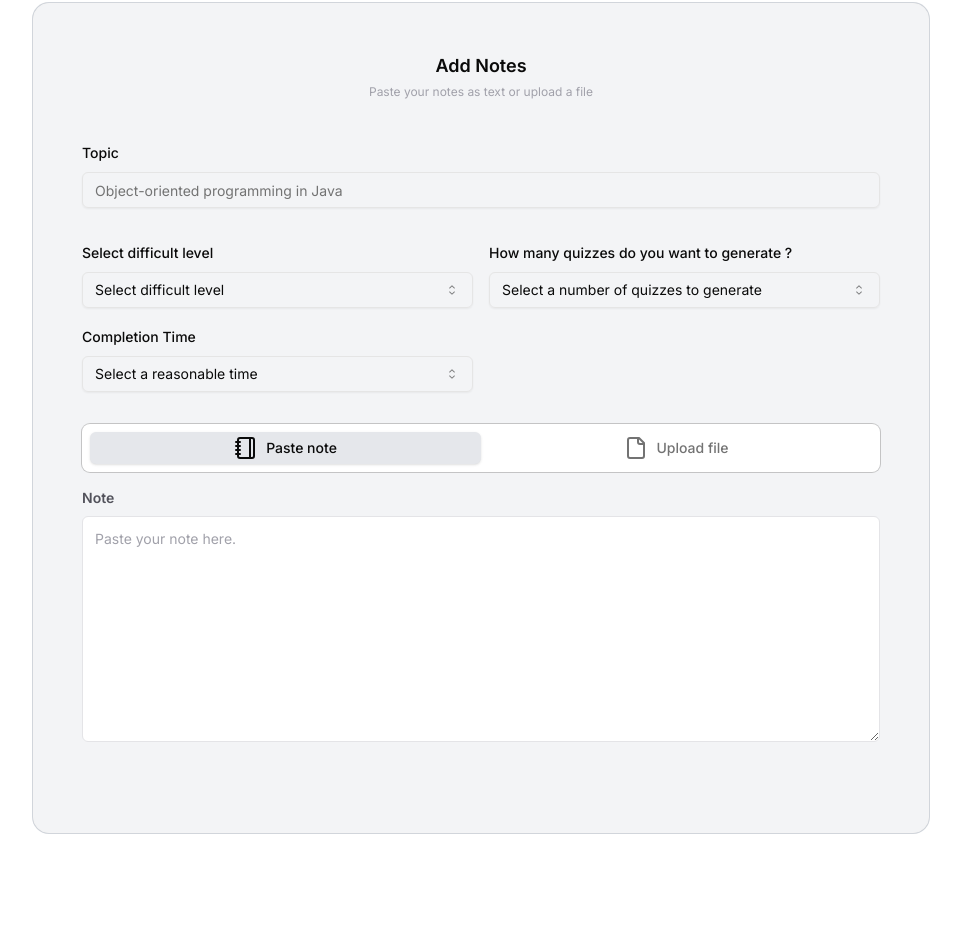
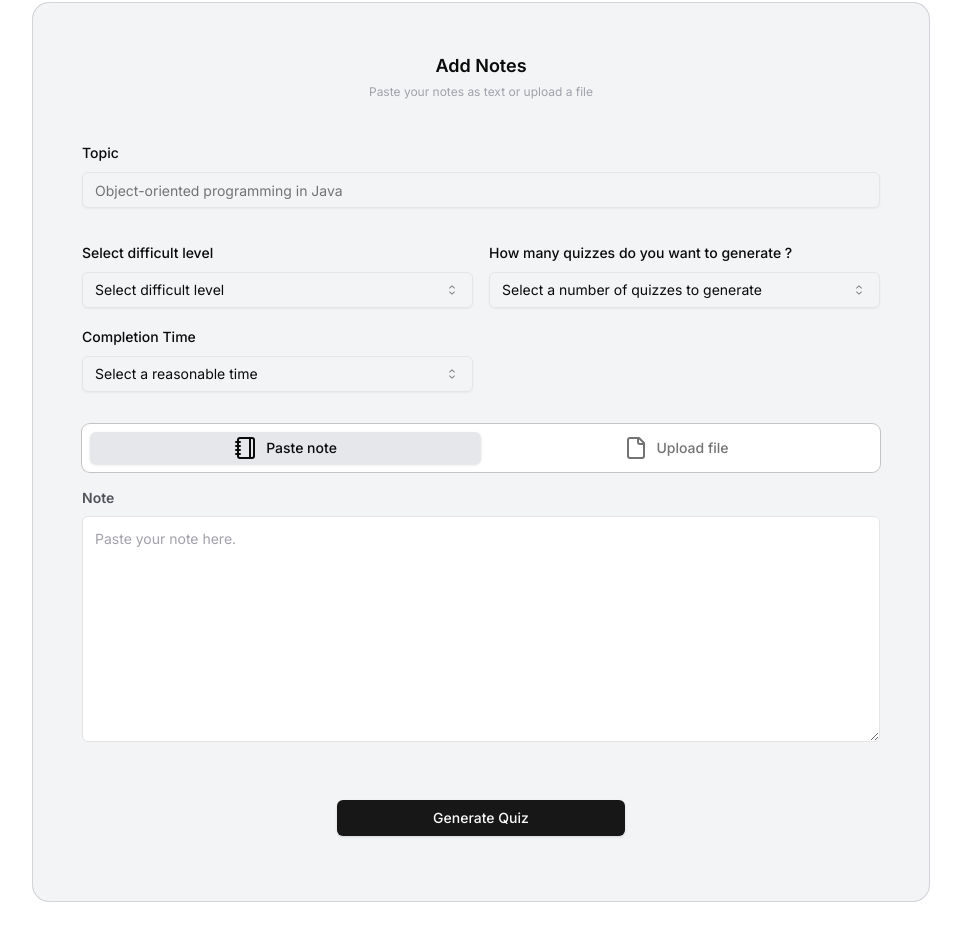
Before and after one commit to AbassHammed/DocuQuiz, a Next.js app: page / in a window 1280 px wide. Shown: the part 369-1310 px from the top of the page, without its empty margins (159-1120 px from the left). Before the commit the page ends 1242 px from the top, so only its background shows below. Built offline with nearby package versions, Linux system fonts and the light colour scheme.

Commit message:
I can successfully send data to the backend

```diff
--- /dev/null
+++ b/src/app/api/server/route.ts
@@ -0,0 +1,29 @@
+/* eslint-disable no-console */
+import { NextRequest, NextResponse } from 'next/server';
+
+// Handle the incoming request
+export async function POST(request: NextRequest) {
+  const formData = await request.formData();
+
+  const topic = formData.get('topic') as string;
+  const text = formData.get('text') as string;
+  const difficulty = formData.get('difficulty') as string;
+  const quizCount = formData.get('quizCount') as string;
+  const timer = formData.get('timer') as string;
+
+  // Now you have access to each piece of data individually
+  console.log({ topic, text, difficulty, quizCount, timer });
+
+  // You can now process these data as needed
+  // For example, generate a quiz, store in a database, etc.
+
+  // Respond with some result or status
+  return NextResponse.json({
+    message: 'Form data received successfully',
+    topic,
+    text,
+    difficulty,
+    quizCount,
+    timer,
+  });
+}
--- a/src/app/globals.css
+++ b/src/app/globals.css
@@ -75,3 +75,9 @@
     @apply bg-background text-foreground;
   }
 }
+
+::-webkit-scrollbar {
+  display: none;
+  -ms-overflow-style: none;
+  scrollbar-width: none;
+}
--- a/src/components/homeForm.tsx
+++ b/src/components/homeForm.tsx
@@ -26,14 +26,15 @@ import {
 } from '@components';
 import { zodResolver } from '@hookform/resolvers/zod';
 import pdfToText from '@lib/utils';
-import { File, Notebook, XIcon } from 'lucide-react';
+import { FormSubmitType } from '@types';
+import { File, Loader2, Notebook, XIcon } from 'lucide-react';
 import { useForm } from 'react-hook-form';
 import { z } from 'zod';
 
 const MAX_FILE_SIZE = 10000000; //10MB
 const FILE_TYPE = 'application/pdf';
 
-const difficulty = [
+const difficult = [
   { label: 'Easy', value: 'easy' },
   { label: 'Moderate', value: 'moderate' },
   { label: 'Hard', value: 'hard' },
@@ -54,16 +55,22 @@ const homeFormSchema = z.object({
     .string({ required_error: 'You must give a topic to the quiz.' })
     .min(6, { message: 'The topic must be at least 6 caracters' })
     .max(30, { message: "The topic can't be longer than 30 characters" }),
-  difficult: z.string({
+  difficulty: z.string({
     required_error: 'Please select a difficulty',
   }),
-  quiz: z.string({ required_error: 'Please select the number of series you want to generate.' }),
-  time: z.string({ required_error: 'Please select the duration of the quiz' }),
+  quizCount: z.string({
+    required_error: 'Please select the number of series you want to generate.',
+  }),
+  timer: z.string({ required_error: 'Please select the duration of the quiz' }),
 });
 
-type HomeFormValues = z.infer<typeof homeFormSchema>;
+export type HomeFormValues = z.infer<typeof homeFormSchema>;
 
-const HomeForm = () => {
+interface props {
+  onSubmit: (data: FormSubmitType) => void;
+}
+
+const HomeForm = ({ onSubmit }: props) => {
   const [pdfFile, setPdfFile] = useState<File>();
   const { toast } = useToast();
   const [note, setNote] = useState<string | undefined>();
@@ -125,15 +132,20 @@ const HomeForm = () => {
 
   const defaultValues: Partial<HomeFormValues> = {
     topic: '',
-    difficult: '',
-    quiz: '',
-    time: '',
+    difficulty: '',
+    quizCount: '',
+    timer: '',
   };
 
   const form = useForm<HomeFormValues>({
     resolver: zodResolver(homeFormSchema),
     defaultValues,
   });
+
+  const onFormSubmit = async (data: HomeFormValues) => {
+    const formData: FormSubmitType = { ...data, text: note! };
+    onSubmit(formData);
+  };
 
   const handleRemoveFile = () => setPdfFile(undefined);
   return (
@@ -144,7 +156,7 @@ const HomeForm = () => {
       </header>
       <div className="flex flex-col gap-3 mb-4">
         <Form {...form}>
-          <form className="space-y-8">
+          <form className="space-y-8" onSubmit={form.handleSubmit(onFormSubmit)}>
             <FormField
               control={form.control}
               name="topic"
@@ -156,6 +168,7 @@ const HomeForm = () => {
                       placeholder="Object-oriented programming in Java"
                       {...field}
                       onKeyDown={handleKeyDown}
+                      disabled={generating}
                     />
                   </FormControl>
                   <FormMessage />
@@ -166,7 +179,7 @@ const HomeForm = () => {
             <div className="grid md:grid-cols-2 gap-4">
               <FormField
                 control={form.control}
-                name="difficult"
+                name="difficulty"
                 render={({ field }) => (
                   <FormItem>
                     <FormLabel>Select difficult level</FormLabel>
@@ -177,7 +190,7 @@ const HomeForm = () => {
                         </SelectTrigger>
                       </FormControl>
                       <SelectContent>
-                        {difficulty.map(diff => (
+                        {difficult.map(diff => (
                           <SelectItem key={diff.label} value={diff.value}>
                             {diff.label}
                           </SelectItem>
@@ -191,7 +204,7 @@ const HomeForm = () => {
 
               <FormField
                 control={form.control}
-                name="quiz"
+                name="quizCount"
                 render={({ field }) => (
                   <FormItem>
                     <FormLabel>How many quizzes do you want to generate ?</FormLabel>
@@ -215,7 +228,7 @@ const HomeForm = () => {
               />
               <FormField
                 control={form.control}
-                name="time"
+                name="timer"
                 render={({ field }) => (
                   <FormItem>
                     <FormLabel>Completion Time</FormLabel>
@@ -267,6 +280,7 @@ const HomeForm = () => {
                     cols={30}
                     onChange={e => setNote(e.target.value)}
                     required
+                    disabled={generating}
                     placeholder="Paste your note here."
                     className="appearance-none w-full p-3 border border-zinc-200 placeholder-zinc-400 rounded-md focus:outline-none focus:ring-zinc-300 text-sm"></textarea>
                 </label>
@@ -297,6 +311,7 @@ const HomeForm = () => {
                           </p>
                         </label>
                         <input
+                          disabled={generating}
                           id="file"
                           type="file"
                           className="hidden"
@@ -322,6 +337,15 @@ const HomeForm = () => {
                 </div>
               </TabsContent>
             </Tabs>
+            <div className="flex items-center justify-center w-full">
+              <Button
+                type="submit"
+                onClick={() => setGenerating(prev => !prev)}
+                className="flex items-center justify-center w-72">
+                {generating ? <Loader2 className="mr-2 h-4 w-4 animate-spin" /> : null}
+                {generating ? 'Generating Quiz ...' : 'Generate Quiz'}
+              </Button>
+            </div>
           </form>
         </Form>
       </div>
--- a/src/components/sections/formContainer.tsx
+++ b/src/components/sections/formContainer.tsx
@@ -1,8 +1,12 @@
+/* eslint-disable no-console */
 /* eslint-disable @typescript-eslint/no-unused-vars */
 'use client';
 
+import { useState } from 'react';
+
 import { HomeForm } from '@components';
 import { useFormStore, useQuizStore, useTimerStore } from '@store';
+import { FormSubmitType } from '@types';
 
 const FormContainer = () => {
   const status = useFormStore(state => state.status);
@@ -10,10 +14,35 @@ const FormContainer = () => {
   const setQuizzes = useQuizStore(state => state.setQuizzes);
   const reset = useQuizStore(state => state.reset);
   const setTimer = useTimerStore(state => state.setTimer);
+  const [resContent, setResContent] = useState('');
+
+  const onSubmit = async (data: FormSubmitType) => {
+    setResContent('');
+
+    const formData = new FormData();
+
+    formData.append('topic', data.topic);
+    formData.append('text', data.text);
+    formData.append('difficulty', data.difficulty);
+    formData.append('quizCount', data.quizCount);
+    formData.append('timer', data.timer);
+
+    const res = await fetch('/api/server', {
+      method: 'POST',
+      body: formData,
+    });
+
+    if (res.ok) {
+      const result = await res.json();
+      console.log(result);
+    } else {
+      console.error('Error submitting form');
+    }
+  };
 
   return (
     <section className="relative bg-gray-100 border border-zinc-100 rounded-2xl max-w-4xl lg:mx-auto mx-4 lg:p-12 p-6 mb-10 min-h-72 ring-1 ring-gray-300">
-      {status === 'idle' && <HomeForm />}
+      {status === 'idle' && <HomeForm onSubmit={onSubmit} />}
     </section>
   );
 };
```
